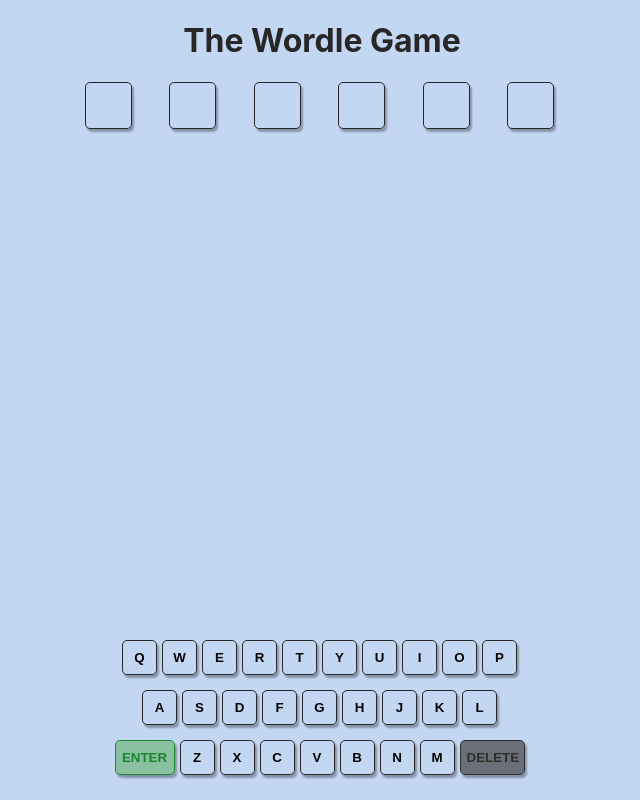
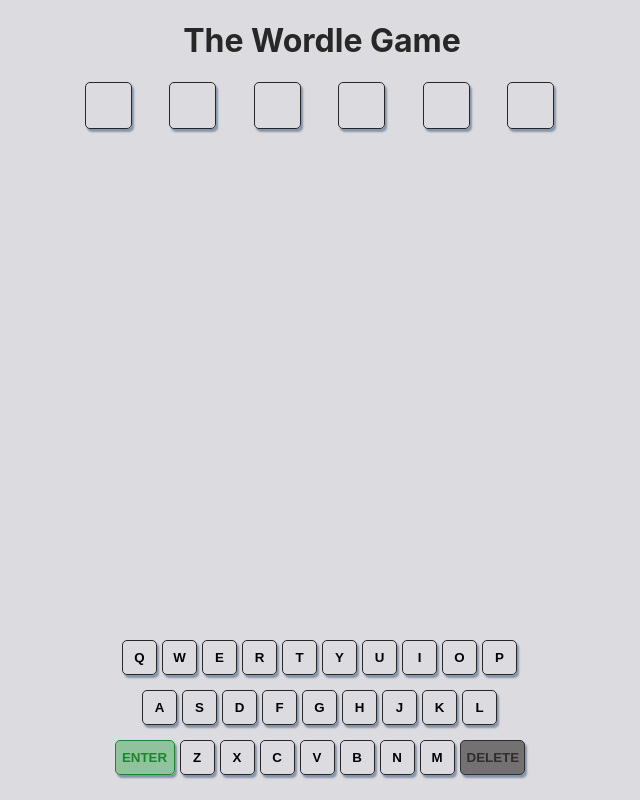
Before and after one commit to Anita9/wordle-game, a React (Create React App) app: page / in a window 1280 px wide. Shown: the whole page, without its empty margins (318-958 px from the left). Built offline with nearby package versions, Linux system fonts and the light colour scheme.

Commit message:
Update index.css

```diff
--- a/src/index.css
+++ b/src/index.css
@@ -5,7 +5,7 @@ body {
     sans-serif;
   -webkit-font-smoothing: antialiased;
   -moz-osx-font-smoothing: grayscale;
-  background-color: #c4d7f2;
+  background-color: #dcdce0;
   color: #272727;
 }
 
```
